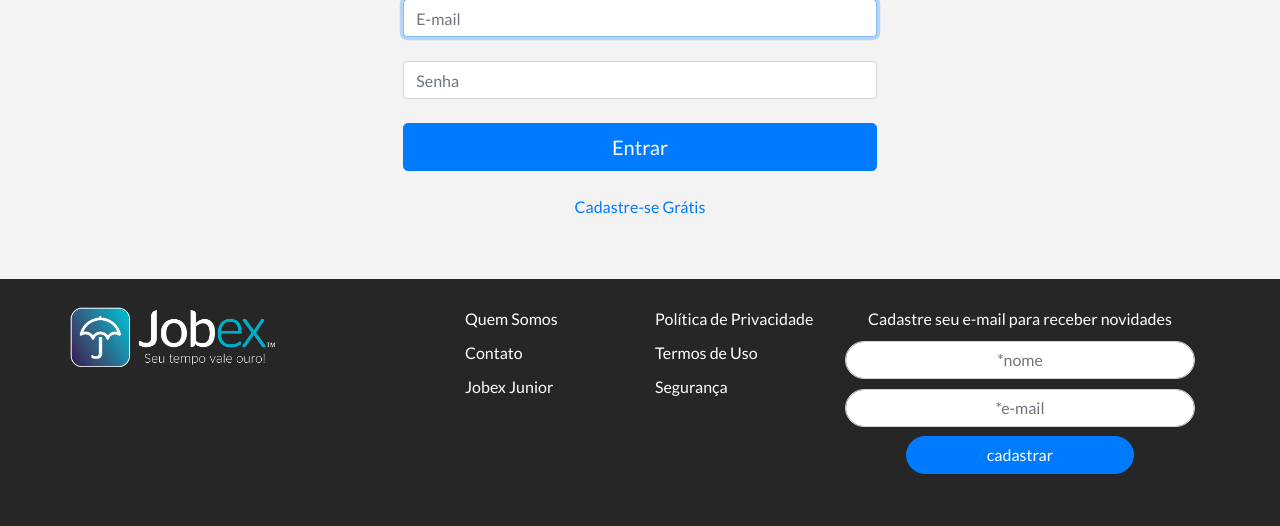
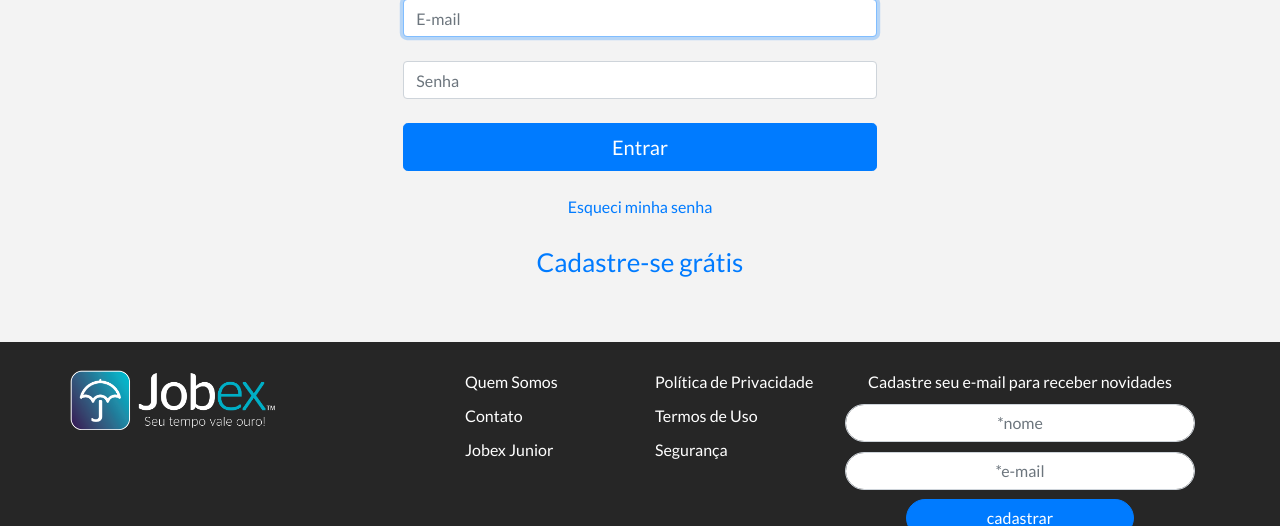
Before and after one commit to munduu/jobex-landpage, a PHP site: page /src/view/login.php in a window 1280 px wide. Shown: the part 209-735 px from the top of the page. Run offline with PHP 8.4, Linux system fonts and the light colour scheme; some libraries are stand-ins or nearby versions.

Commit message:
minha conta

```diff
--- a/src/css/login.css
+++ b/src/css/login.css
@@ -20,3 +20,10 @@
     color: #646464;
     font-size: 14px;
 }
+.registerText{
+    font-size: 26px;
+}
+
+#enterLogin{
+    cursor: pointer;
+}
--- a/src/view/login.php
+++ b/src/view/login.php
@@ -51,7 +51,8 @@
         <input type="password" id="inputPassword" class="form-control" placeholder="Senha" required="">
       </div>
       <div class="mt-4 col-md-12"><div id="enterLogin" class="btn btn-lg btn-primary btn-block">Entrar</div></div>
-      <div class="mt-4 col-md-12 text-center"><a href="../../cadastrar/">Cadastre-se Grátis</a></div>
+      <div class="mt-4 col-md-12 text-center"><a href="../../esqueci-minha-senha/">Esqueci minha senha</a></div>
+      <div class="mt-4 col-md-12 text-center registerText"><a href="../../cadastrar/">Cadastre-se grátis</a></div>
 
     </div>
   </div>
```
